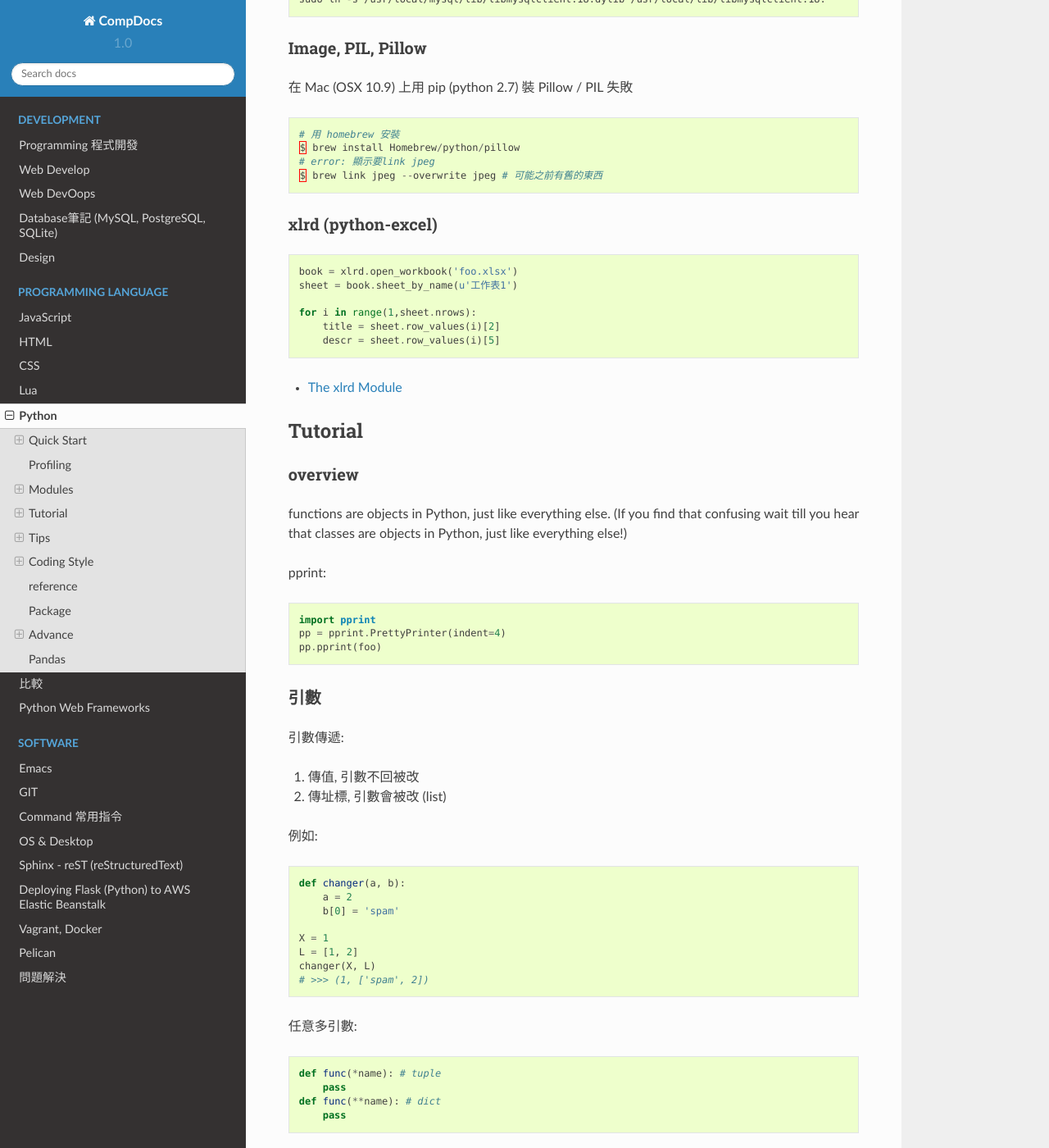
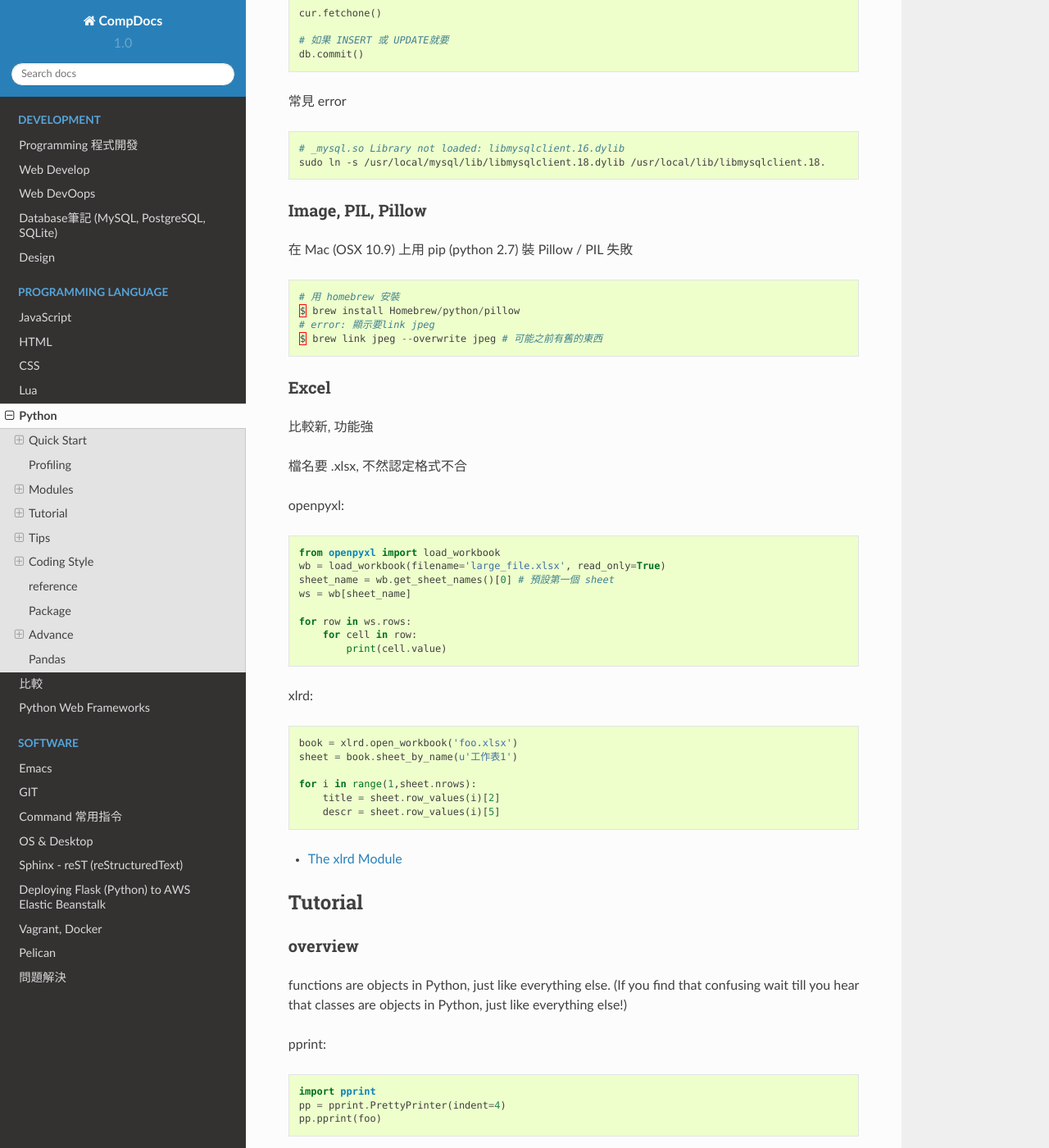
Before and after one commit to moogoo78/comp.suhen.org, a Sphinx documentation site: the page built from docs/source/python.rst, in a window 1280 px wide and 1400 px high, scrolled down 6868 px. Shown: the whole window at 82% size. Built offline with Sphinx 7.4.7 and the Read the Docs theme 2.0.0, drawn with Linux system fonts in a browser that asks for light colours; some of the changed text lies outside the part shown.

Commit message:
edited source; git push

```diff
--- a/docs/source/python.rst
+++ b/docs/source/python.rst
@@ -182,6 +182,16 @@
   os.path.getmtime(fpath) # last modified timestamp, (在 unix 可當做 create time, 另外: ``ctime``... )
 
 
+tempfile::
+
+  import tempfile
+
+  temp = tempfile.NamedTemporaryFile # 可以用檔名取得
+  print temp.name
+  temp = tempfile.TemporaryFile # 只有 memory addr
+  temp.close() # 會自動砍掉
+
+
 json
 ~~~~~~~~~~~~~
 
@@ -317,6 +327,7 @@
 Modules
 ---------------------------
 
+
 MySQLdb
 ~~~~~~~~~~~~~~~~
 
@@ -359,10 +370,26 @@
   $ brew link jpeg --overwrite jpeg # 可能之前有舊的東西
 
 
-xlrd (python-excel)
+Excel
 ~~~~~~~~~~~~~~~~~~~~~~~~~~~~
 
-.. code-block:: python
+比較新, 功能強
+
+檔名要 .xlsx, 不然認定格式不合
+
+openpyxl::
+
+  from openpyxl import load_workbook
+  wb = load_workbook(filename='large_file.xlsx', read_only=True)
+  sheet_name = wb.get_sheet_names()[0] # 預設第一個 sheet
+  ws = wb[sheet_name]
+
+  for row in ws.rows:
+      for cell in row:
+          print(cell.value)
+
+
+xlrd::
 
    book = xlrd.open_workbook('foo.xlsx')
    sheet = book.sheet_by_name(u'工作表1')
```
